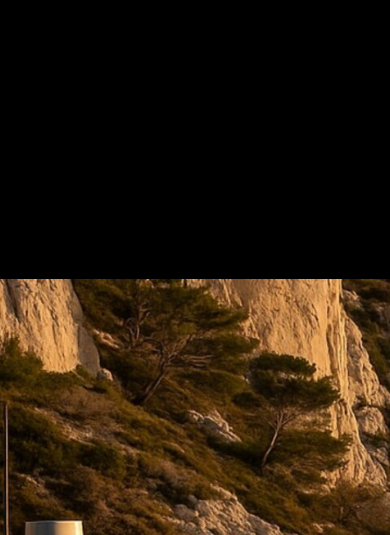
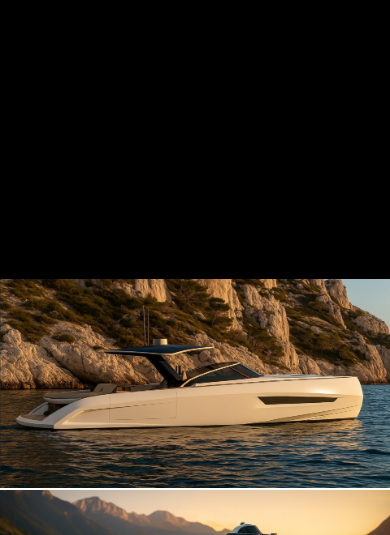
Before and after one commit to arbona-robin/sebastienmullor, a plain HTML site: page index.html in a window 390 px wide. Shown: the part 565-1100 px from the top of the page. Drawn offline with Linux system fonts and the light colour scheme.

Commit message:
improve responsive

```diff
--- a/styles.css
+++ b/styles.css
@@ -142,16 +142,15 @@ body {
 
 .gallery-item {
   width: 100%;
-  height: 100vh;
-  overflow: hidden;
+  display: block;
+  background-color: #000;
+  margin-bottom: 2px; /* Petit espacement entre les images */
 }
 
 .gallery-item img {
   width: 100%;
-  height: 100%;
-  object-fit: cover;
-  object-position: center;
-  background-color: #000;
+  height: auto;
+  display: block;
   image-rendering: -webkit-optimize-contrast;
   image-rendering: crisp-edges;
 }
```
